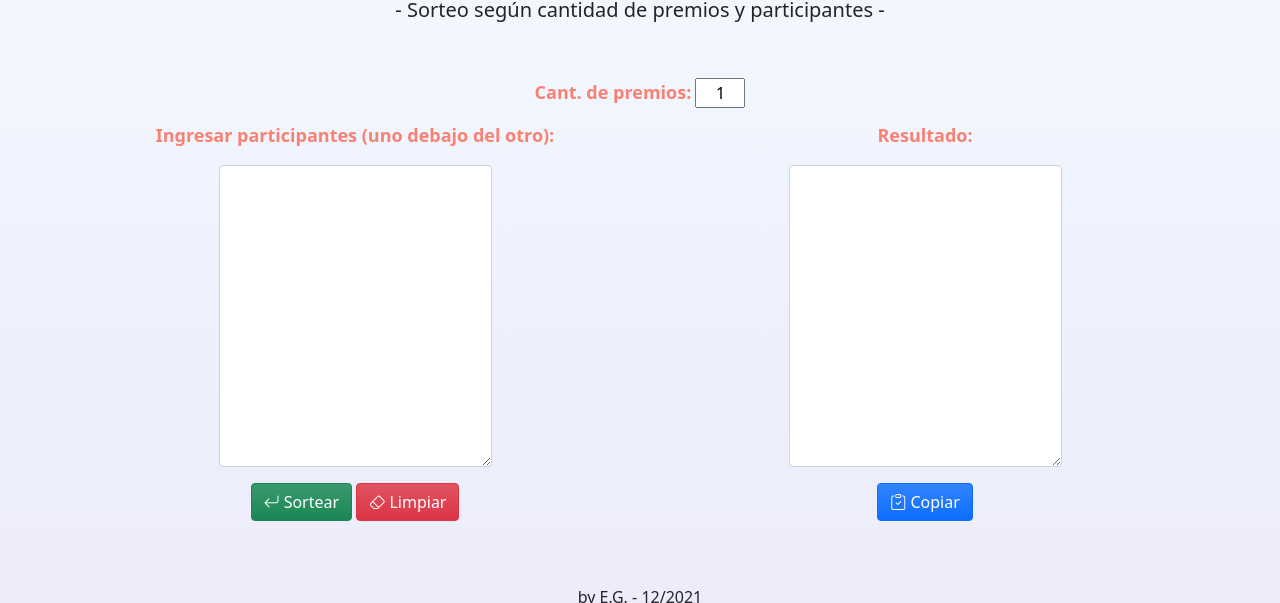
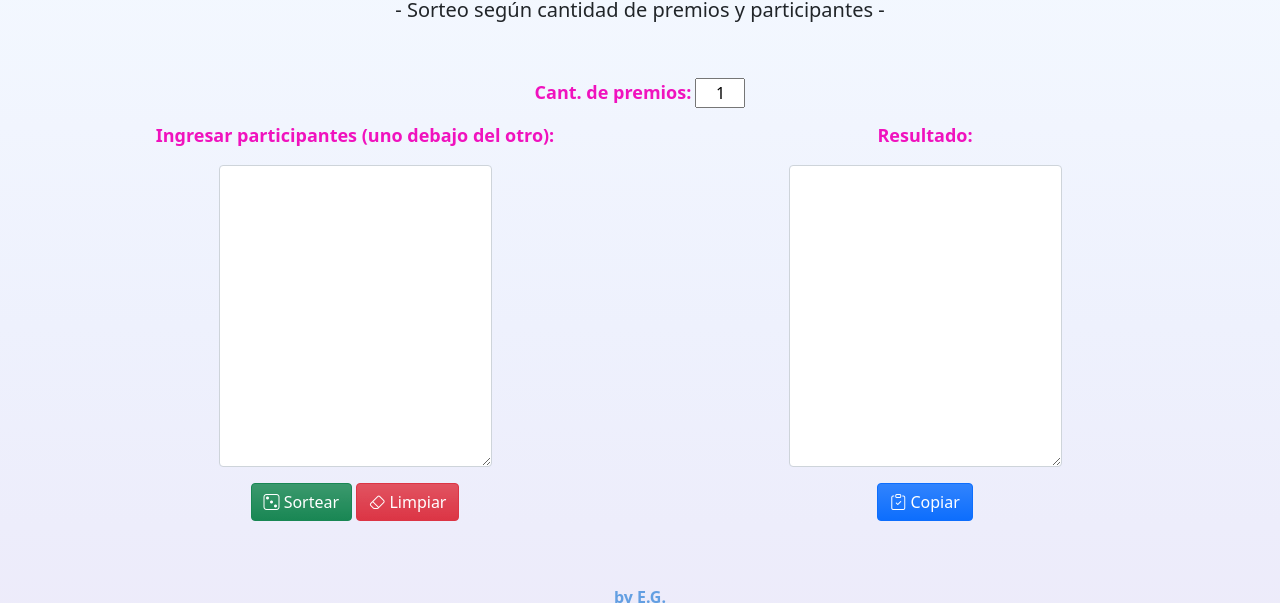
Before and after one commit to emanuelhg/SorteoSimple, a plain HTML site: page index.html in a window 1280 px wide. Shown: the part 74-677 px from the top of the page. Drawn offline with nearby package versions, Linux system fonts and the light colour scheme.

Commit message:
footer v2

```diff
--- a/index.html
+++ b/index.html
@@ -28,7 +28,7 @@
                             style="width: 50%;margin-left: auto;margin-right: auto;"></textarea>
                         </div>
                         <div class="btnEjecutar">
-                            <button type="submit" onClick="ejecutarCaptura()" class="btn btn-success bg-gradient"><i class="bi bi-arrow-return-left"></i> Sortear</button>
+                            <button type="submit" onClick="ejecutarCaptura()" class="btn btn-success bg-gradient"><i class="bi bi-dice-3"></i> Sortear</button>
                             <button type="reset" onClick="borrarDatos()"class="btn btn-danger bg-gradient"><i class="bi bi-eraser"></i> Limpiar</button>
                         </div>
                     </form>
@@ -50,7 +50,7 @@
     </section>
     <footer>
         <div class="text-center">
-            <p style="margin-bottom: 0px; padding-top: 16px;">by E.G. - 12/2021</p>
+            <p style="margin-bottom: 0px; padding-top: 16px;">by E.G.</p>
             <a href="https://www.linkedin.com/in/emanuel-guzzetti/" target="_blank" rel="noopener noreferrer">
                 <img src="./media/linkedin.png" alt="linkedin" />
             </a>
--- a/styles.css
+++ b/styles.css
@@ -4,8 +4,9 @@ body {
     background-attachment: fixed;
 }
 
-h1  {
+h1 {
     padding-top: 1rem;
+    color: #0074D9;
 }
 
 .form-tickets {
@@ -22,7 +23,7 @@ h1  {
     padding-bottom: 1rem;
     font-size: 1.125rem;
     font-weight: bold;
-    color: salmon;
+    color: #F012BE;
 }
 
 .btnEjecutar {
@@ -40,7 +41,10 @@ input[type=number] {
     text-align: center;
     width: 50px;
 }
-
+p {
+    color:#639fe2;
+    font-weight: bold;
+}
 a {
     text-decoration: none !important;
 }
```
Lines whose indentation alone changed are shown as unchanged.
